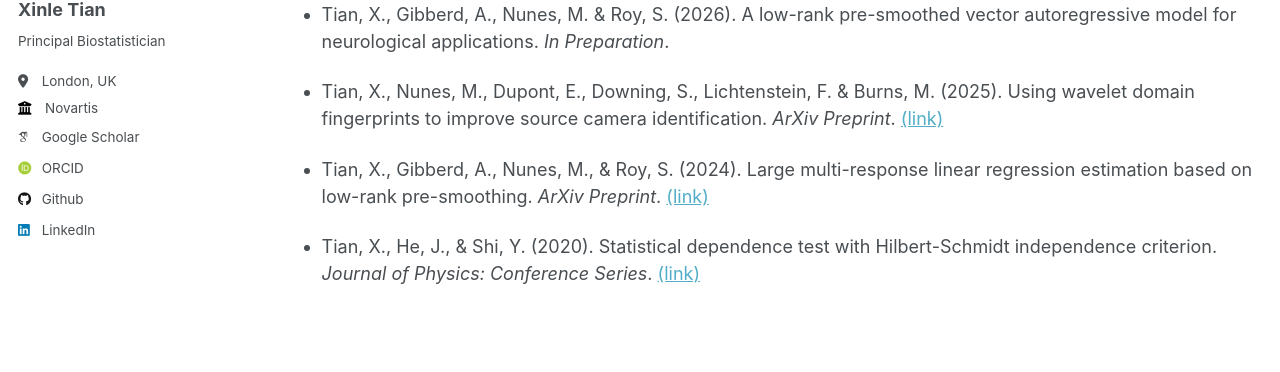
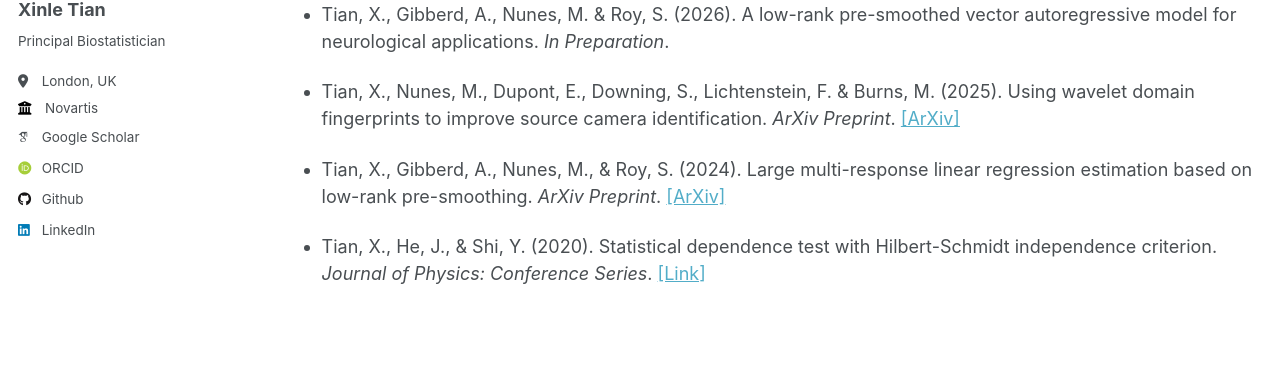
Before and after one commit to xinlet/xinlet.github.io, a Jekyll site: the page built from _pages/publications.md, in a window 1280 px wide and 986 px high. Shown: the part 251-623 px from the top of the window. Built offline with Jekyll 4.4.1, drawn with Linux system fonts in a browser that asks for light colours; some web fonts are replaced.

Commit message:
Update publications.md

```diff
--- a/_pages/publications.md
+++ b/_pages/publications.md
@@ -14,8 +14,8 @@ author_profile: true
 
 * Tian, X., Gibberd, A., Nunes, M. & Roy, S. (2026). A low-rank pre-smoothed vector autoregressive model for neurological applications. *In Preparation*.
 
-* Tian, X., Nunes, M., Dupont, E., Downing, S., Lichtenstein, F. & Burns, M. (2025). Using wavelet domain fingerprints to improve source camera identification. *ArXiv Preprint*. [(link)](https://arxiv.org/abs/2507.01712)
+* Tian, X., Nunes, M., Dupont, E., Downing, S., Lichtenstein, F. & Burns, M. (2025). Using wavelet domain fingerprints to improve source camera identification. *ArXiv Preprint*. [[ArXiv]](https://arxiv.org/abs/2507.01712)
 
-* Tian, X., Gibberd, A., Nunes, M., & Roy, S. (2024). Large multi-response linear regression estimation based on low-rank pre-smoothing. *ArXiv Preprint*. [(link)](https://arxiv.org/abs/2411.18334)
+* Tian, X., Gibberd, A., Nunes, M., & Roy, S. (2024). Large multi-response linear regression estimation based on low-rank pre-smoothing. *ArXiv Preprint*. [[ArXiv]](https://arxiv.org/abs/2411.18334)
 
-* Tian, X., He, J., & Shi, Y. (2020). Statistical dependence test with Hilbert-Schmidt independence criterion. *Journal of Physics: Conference Series*. [(link)](https://iopscience.iop.org/article/10.1088/1742-6596/1601/3/032008/meta)
+* Tian, X., He, J., & Shi, Y. (2020). Statistical dependence test with Hilbert-Schmidt independence criterion. *Journal of Physics: Conference Series*. [[Link]](https://iopscience.iop.org/article/10.1088/1742-6596/1601/3/032008/meta)
```
